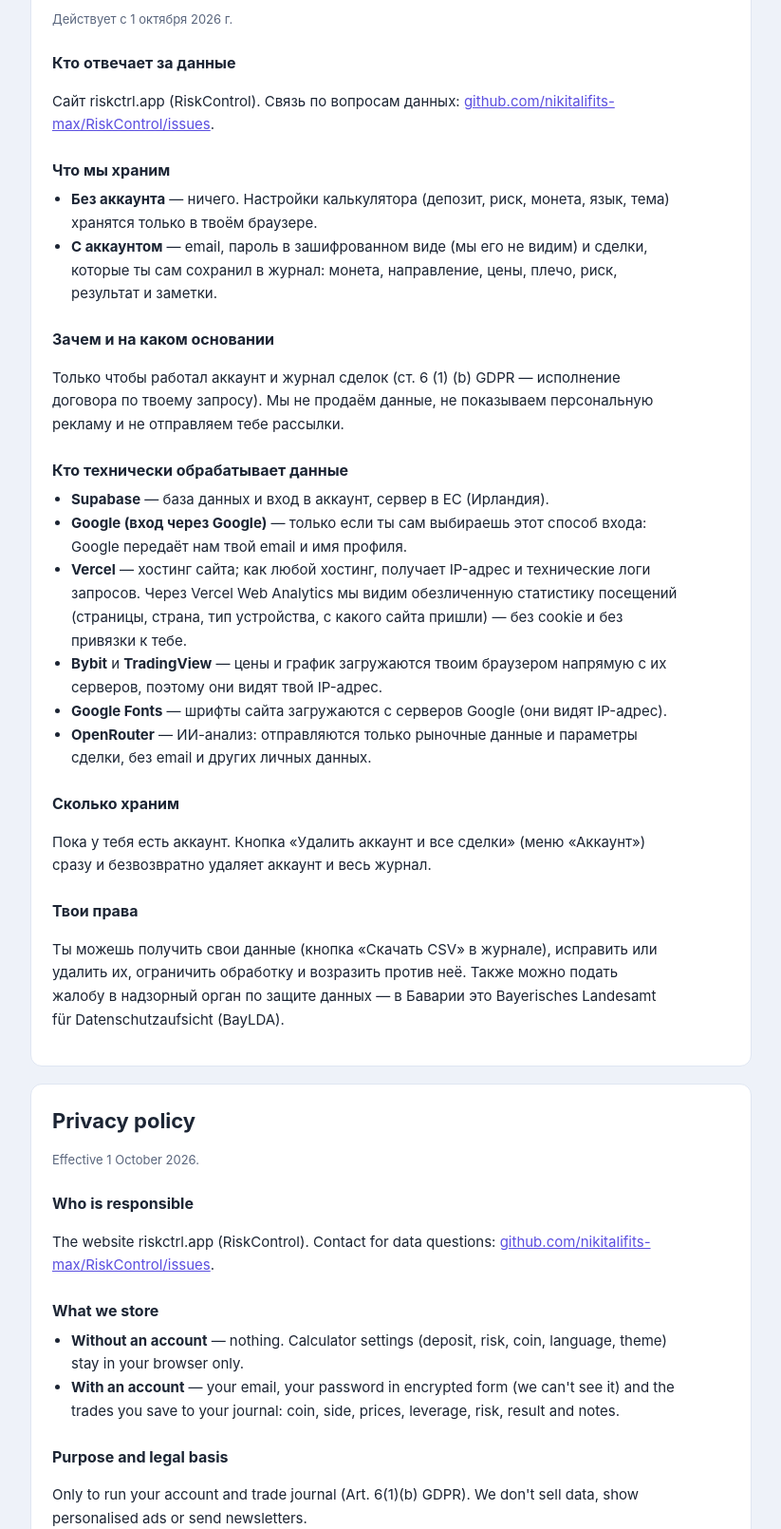
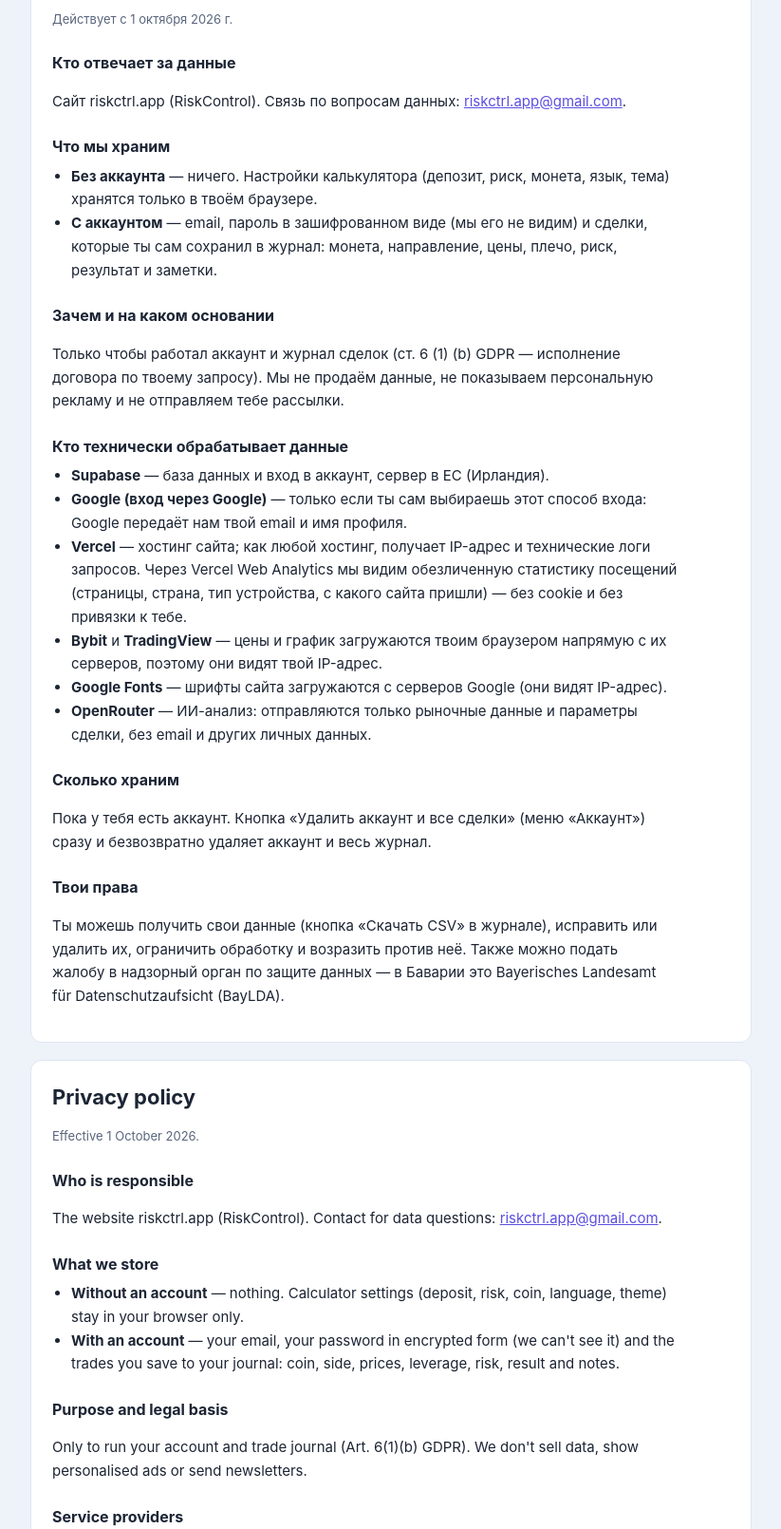
Before and after one commit to nikitalifits-max/RiskControl, a website: page privacy.html in a window 1280 px wide. Shown: the part 134-1744 px from the top of the page at 95% size, without its empty margins (228-1051 px from the left). Drawn offline with Linux system fonts and the light colour scheme.

Commit message:
Update privacy.html

```diff
--- a/privacy.html
+++ b/privacy.html
@@ -35,7 +35,7 @@
     <h1>Политика конфиденциальности</h1>
     <p class="muted">Действует с 1 октября 2026 г.</p>
     <h2>Кто отвечает за данные</h2>
-    <p>Сайт riskctrl.app (RiskControl). Связь по вопросам данных: <a href="https://github.com/nikitalifits-max/RiskControl/issues" target="_blank" rel="noopener">github.com/nikitalifits-max/RiskControl/issues</a>.</p>
+    <p>Сайт riskctrl.app (RiskControl). Связь по вопросам данных: <a href="mailto:riskctrl.app@gmail.com">riskctrl.app@gmail.com</a>.</p>
     <h2>Что мы храним</h2>
     <ul>
       <li><b>Без аккаунта</b> — ничего. Настройки калькулятора (депозит, риск, монета, язык, тема) хранятся только в твоём браузере.</li>
@@ -62,7 +62,7 @@
     <h1>Privacy policy</h1>
     <p class="muted">Effective 1 October 2026.</p>
     <h2>Who is responsible</h2>
-    <p>The website riskctrl.app (RiskControl). Contact for data questions: <a href="https://github.com/nikitalifits-max/RiskControl/issues" target="_blank" rel="noopener">github.com/nikitalifits-max/RiskControl/issues</a>.</p>
+    <p>The website riskctrl.app (RiskControl). Contact for data questions: <a href="mailto:riskctrl.app@gmail.com">riskctrl.app@gmail.com</a>.</p>
     <h2>What we store</h2>
     <ul>
       <li><b>Without an account</b> — nothing. Calculator settings (deposit, risk, coin, language, theme) stay in your browser only.</li>
```
